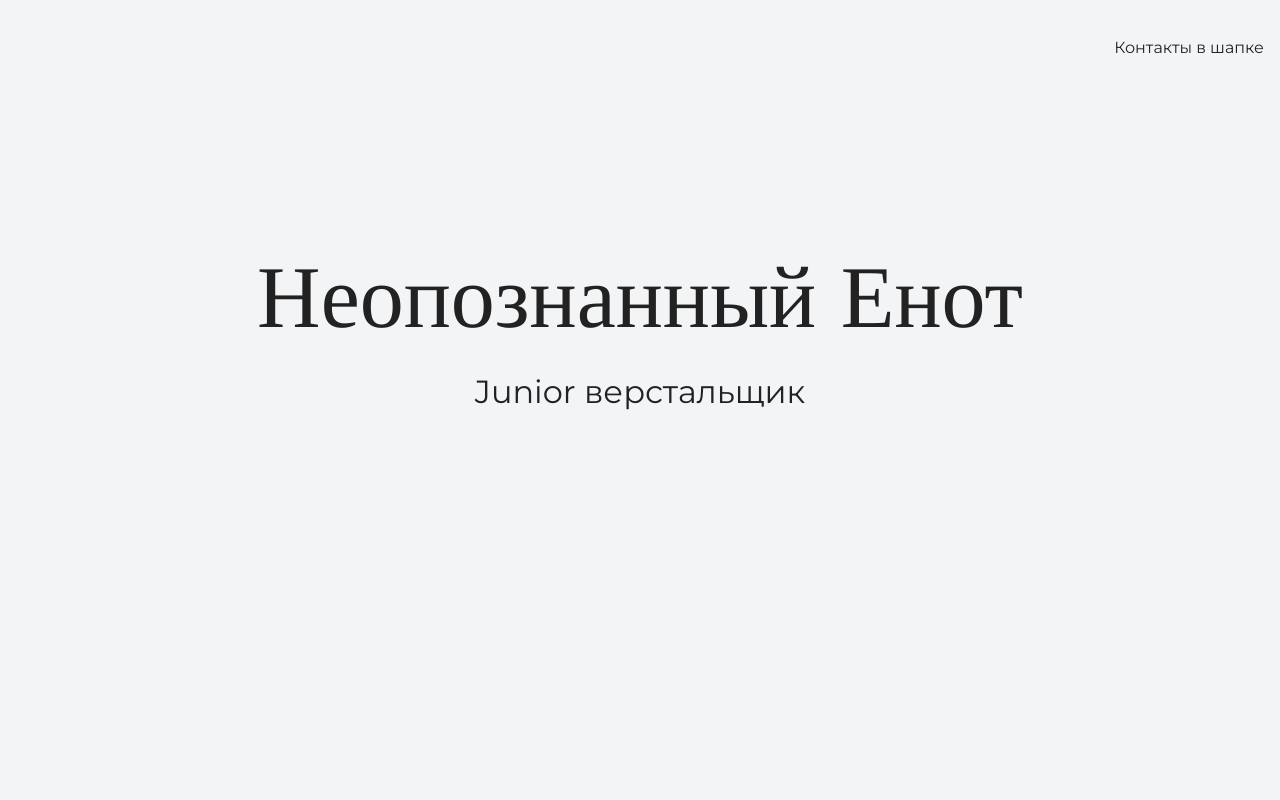
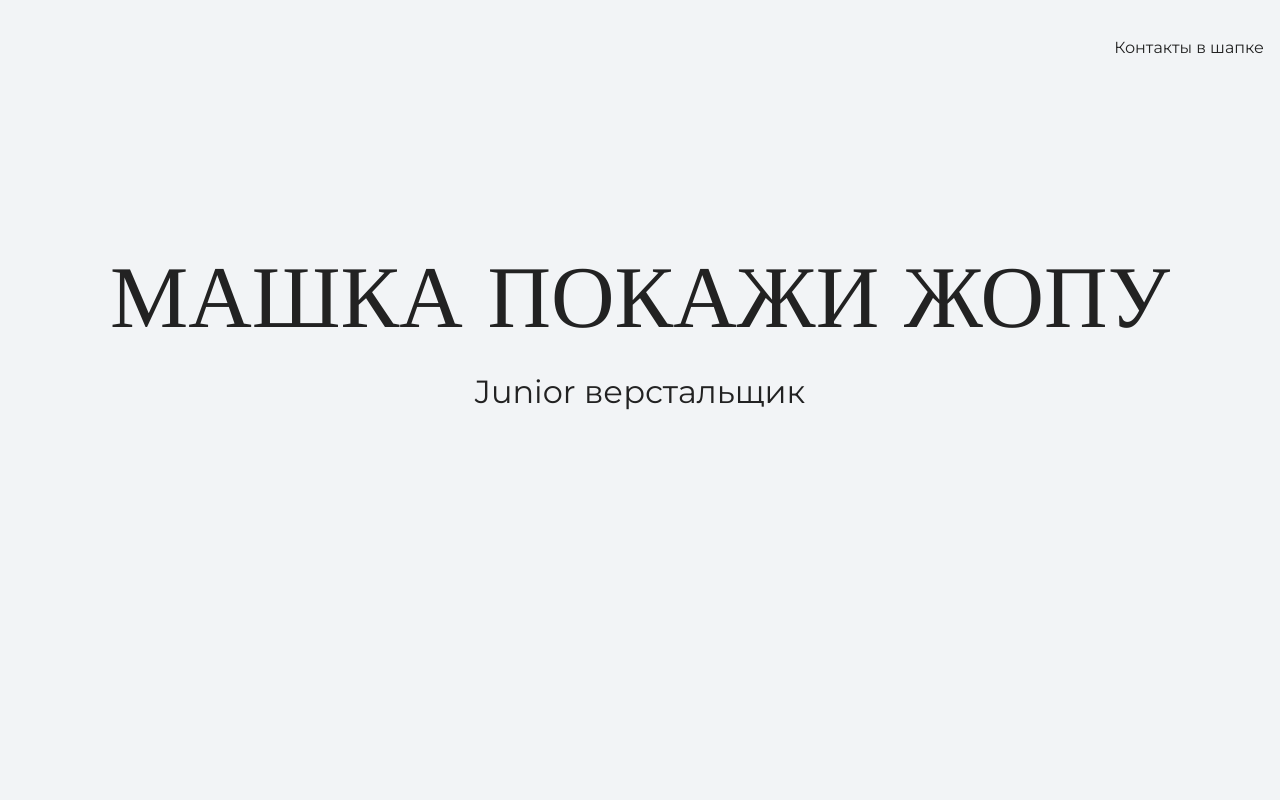
Before and after one commit to ISL2F/Somesite-for-learning, a plain HTML site: page index.html in a window 1280 px wide. Shown: the top 800 px of the page. Drawn offline with nearby package versions, Linux system fonts and the light colour scheme.

Commit message:
Update index.html

```diff
--- a/index.html
+++ b/index.html
@@ -17,7 +17,7 @@
 
     <section class="hero-image">
       <div class="container">
-        <h1 class="heading">Неопознанный Енот</h1>
+        <h1 class="heading">МАШКА ПОКАЖИ ЖОПУ</h1>
         <p>Junior верстальщик</p>
       </div>
     </section>
```
